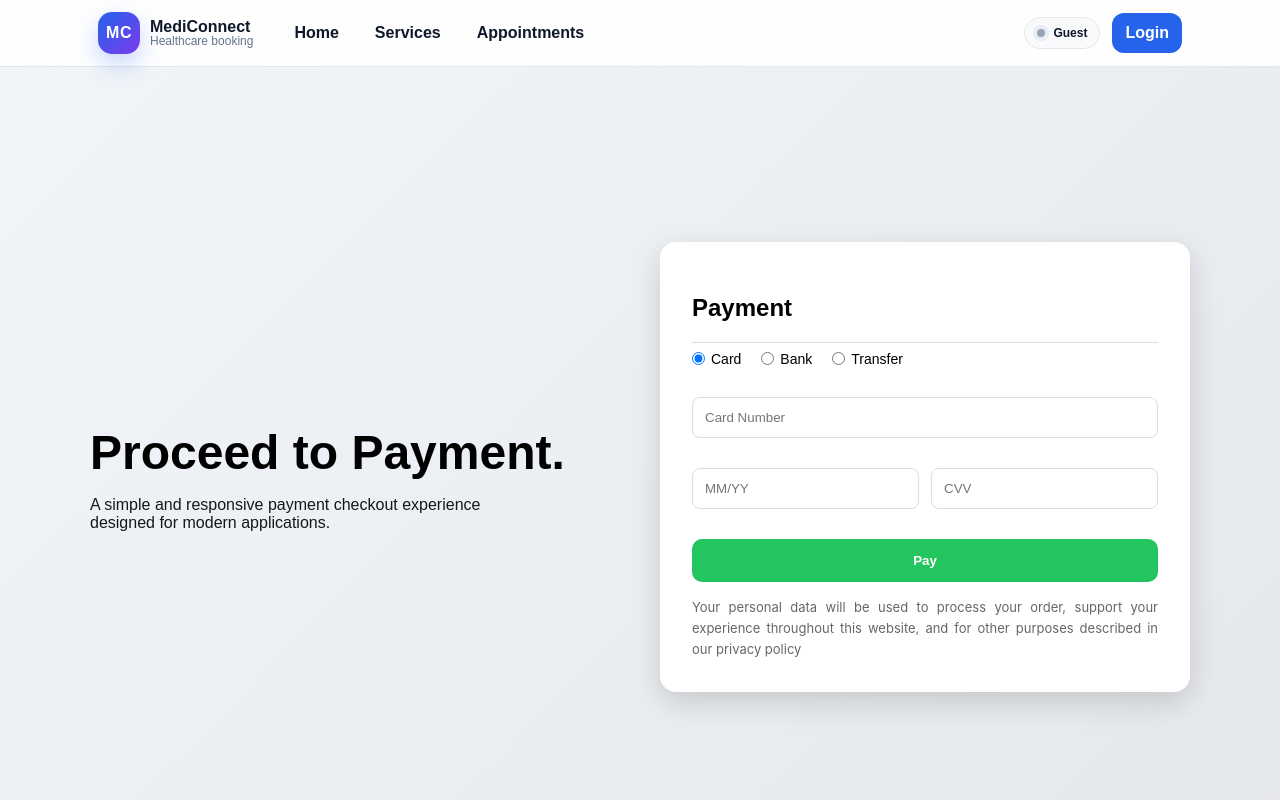
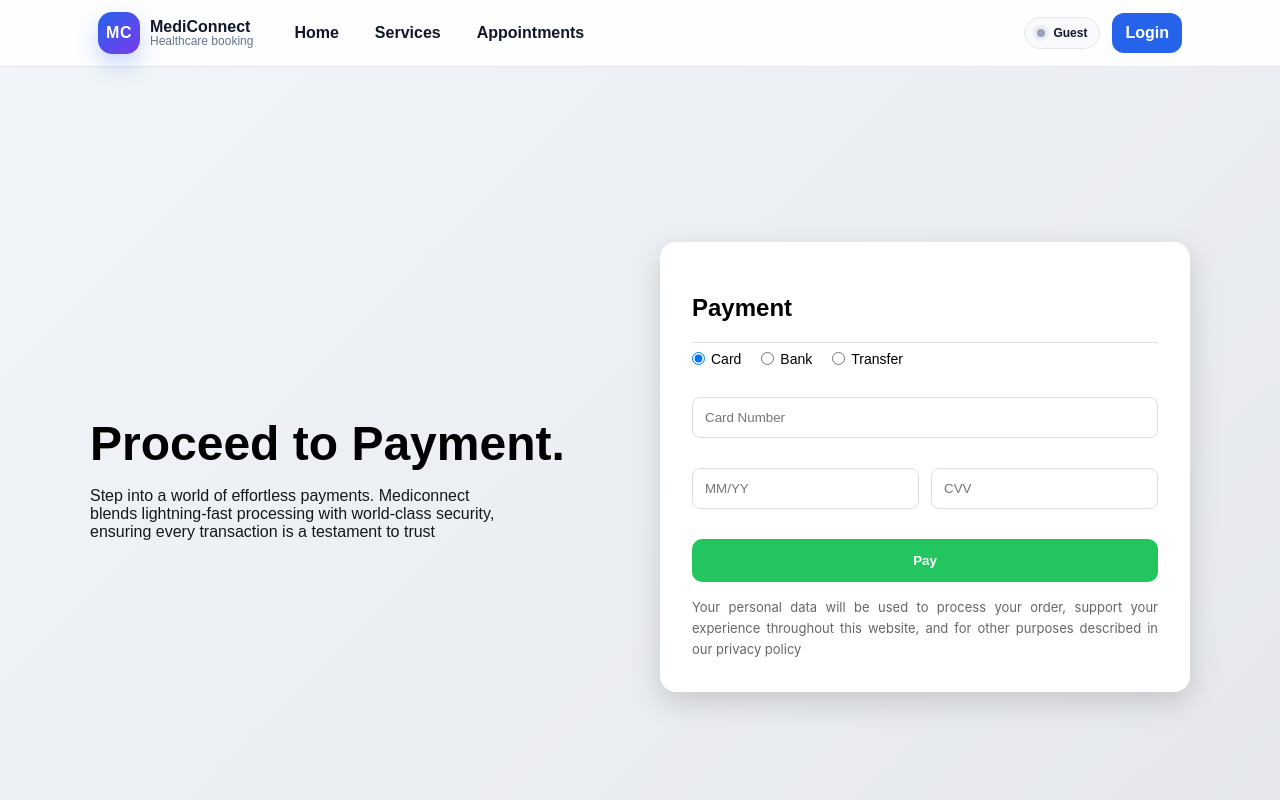
Before and after one commit to xcuong-512/New-MediApp, a React (Vite) app: page /checkout in a window 1280 px wide. Shown: the top 800 px of the page. Built offline with nearby package versions, Linux system fonts and the light colour scheme.

Commit message:
Update CheckoutPage.jsx

```diff
--- a/src/pages/CheckoutPage.jsx
+++ b/src/pages/CheckoutPage.jsx
@@ -11,8 +11,7 @@ function CheckoutPage() {
                         <div className='main_deptcription'>
                             <h1>Proceed to Payment.</h1>
                             <p>
-                                A simple and responsive payment checkout experience
-                                designed for modern applications.
+                                Step into a world of effortless payments. Mediconnect blends lightning-fast processing with world-class security, ensuring every transaction is a testament to trust
                             </p>
 
                         </div>
```
